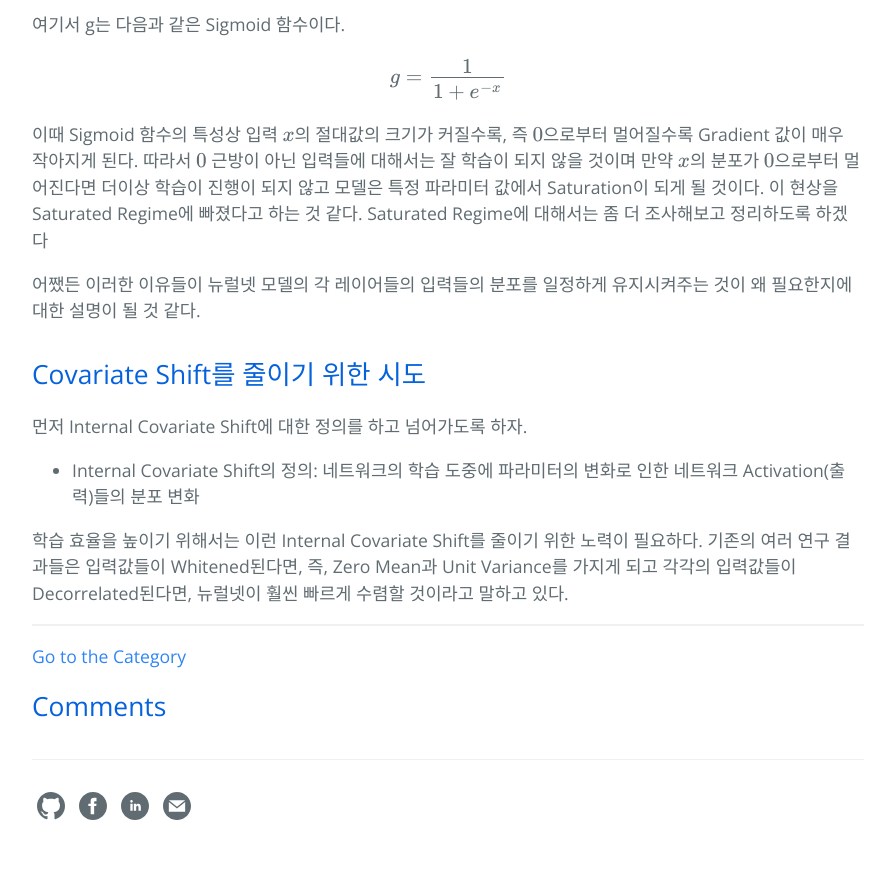
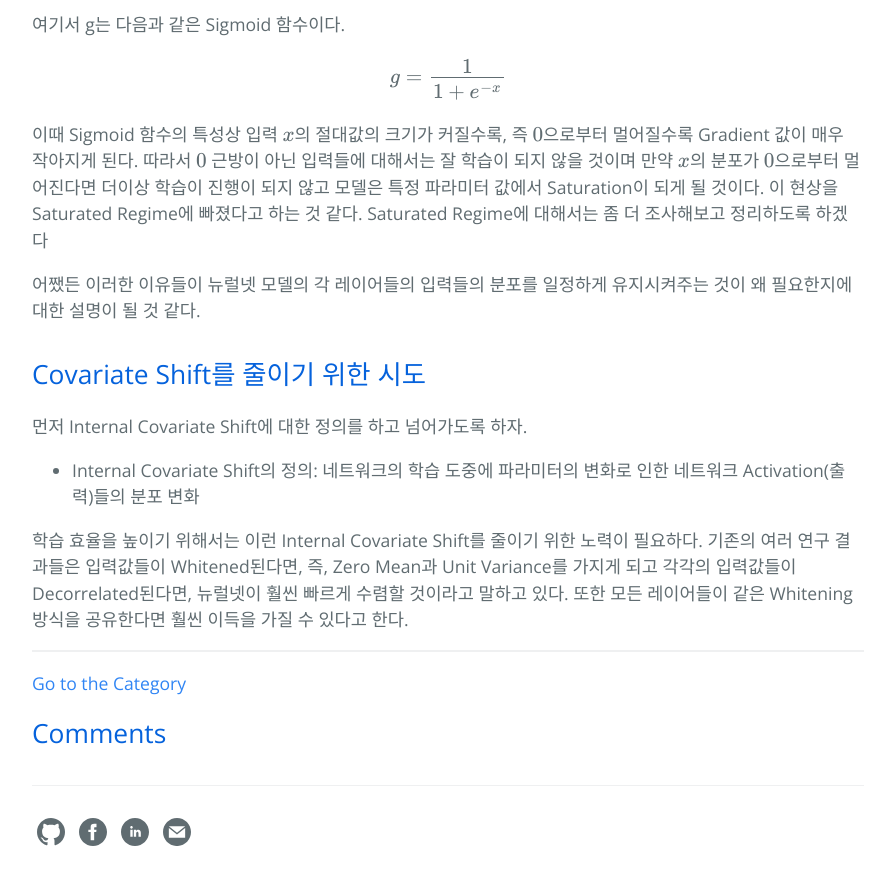
Before and after one commit to hcnoh/hcnoh.github.io, a Jekyll site: the page built from _posts/2018-11-27-batch-normalization.md, in a window 1280 px wide and 900 px high, scrolled down 2625 px. Shown: the top 885 px of the window, without its empty margins (192-1087 px from the left). Built offline with Jekyll 4.4.1, drawn with Linux system fonts in a browser that asks for light colours; formulas are drawn with MathJax 3; comment, search, counter and statistics services are not loaded.

Commit message:
Update 2018-11-27-batch-normalization.md

```diff
--- a/_posts/2018-11-27-batch-normalization.md
+++ b/_posts/2018-11-27-batch-normalization.md
@@ -85,4 +85,4 @@ $$g = \frac{1}{1 + e^{-x}}$$
 
 - Internal Covariate Shift의 정의: 네트워크의 학습 도중에 파라미터의 변화로 인한 네트워크 Activation(출력)들의 분포 변화
 
-학습 효율을 높이기 위해서는 이런 Internal Covariate Shift를 줄이기 위한 노력이 필요하다. 기존의 여러 연구 결과들은 입력값들이 Whitened된다면, 즉, Zero Mean과 Unit Variance를 가지게 되고 각각의 입력값들이 Decorrelated된다면, 뉴럴넷이 훨씬 빠르게 수렴할 것이라고 말하고 있다.
+학습 효율을 높이기 위해서는 이런 Internal Covariate Shift를 줄이기 위한 노력이 필요하다. 기존의 여러 연구 결과들은 입력값들이 Whitened된다면, 즉, Zero Mean과 Unit Variance를 가지게 되고 각각의 입력값들이 Decorrelated된다면, 뉴럴넷이 훨씬 빠르게 수렴할 것이라고 말하고 있다. 또한 모든 레이어들이 같은 Whitening 방식을 공유한다면 훨씬 이득을 가질 수 있다고 한다.
```
